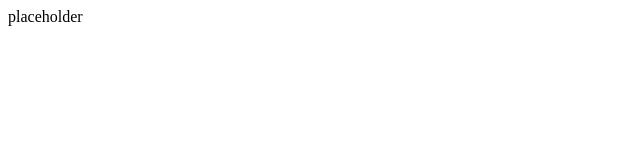
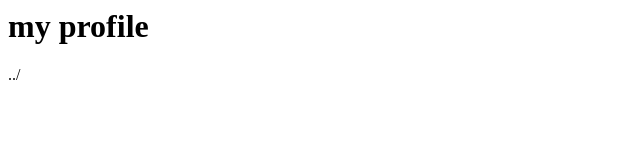
Before and after one commit to aTurtleGod/projects, a plain HTML site: page index.html in a window 1280 px wide. Shown: the whole page, without its empty margins (0-640 px from the left). Drawn offline with Linux system fonts and the light colour scheme.

Commit message:
Update index.html

```diff
--- a/index.html
+++ b/index.html
@@ -1,2 +1,3 @@
 <title>aTurtleGod:projects</title>
-placeholder
+<h1>my profile</h1>
+<a>../</a>
```
